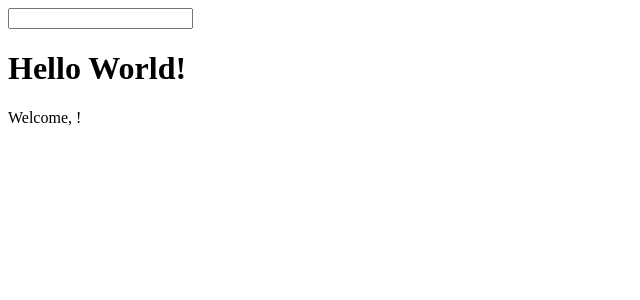
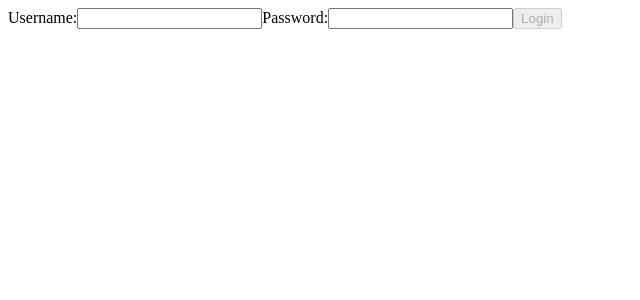
Before and after one commit to Antoniolabbate/COURSE-REACT, a React (Create React App) app in the folder exercise-1/: page / in a window 1280 px wide. Shown: the top 300 px of the page, without its empty margins (0-640 px from the left). Built offline with nearby package versions, Linux system fonts and the light colour scheme.

Commit message:
exercise 21

```diff
--- a/exercise-1/src/App.js
+++ b/exercise-1/src/App.js
@@ -1,9 +1,10 @@
 import React from 'react';
-import InteractiveWelcome from './InteractiveWelcome';
+// import InteractiveWelcome from './InteractiveWelcome';
+import Login from './Login'
  function App(){
   return(
     <>
-      <InteractiveWelcome/>
+      <Login/>
       </>
   )
  }
--- a/exercise-1/src/InteractiveWelcome.jsx
+++ b/exercise-1/src/InteractiveWelcome.jsx
@@ -1,21 +1,22 @@
 
-import React, { useState } from "react";
-import Welcome from "./Welcome";
+// import React, { useState } from "react";
+// import Welcome from "./Welcome";
 
 
-function InteractiveWelcome(){
-    const [name, setName] = useState('');
-    function HandleInputChange(event){
-        // Aggiorna lo stato locale con il valore dell'input dell utente
-        setName(event.target.value)
-    }
-        return(
-            <div>
-                <input type="text" value={name} id="name-input" onChange={HandleInputChange} />
-                <Welcome name={name} />
+// function InteractiveWelcome(){
+//     const [name, setName] = useState('');
+//     function HandleInputChange(event){
+//         // Aggiorna lo stato locale con il valore dell'input dell utente
+//         setName(event.target.value)
+//     }
+//         return(
+//             <div>
+//                 <input type="text" value={name} id="name-input" onChange={HandleInputChange} />
+//                 <button>login</button>
+//                 <Welcome name={name} />
 
-            </div>
-        )
+//             </div>
+//         )
 
-}
-export default InteractiveWelcome;
+// }
+// export default InteractiveWelcome;
--- /dev/null
+++ b/exercise-1/src/Login.jsx
@@ -0,0 +1,43 @@
+import React, { useState } from "react";
+
+function Login({ onLogin }) {
+  const [username, setUsername] = useState("");
+  const [password, setPassword] = useState("");
+  const [isSubmitDisabled, setIsSubmitDisabled] = useState(true);
+
+  function handleUsernameChange(event) {
+    setUsername(event.target.value);
+    checkInputs()
+  }
+
+  function handlePasswordChange(event) {
+    setPassword(event.target.value);
+    checkInputs()
+  }
+
+  function checkInputs() {
+    setIsSubmitDisabled(username === "" || password === "");
+  }
+
+  function handleLogin(event) {
+    event.preventDefault();
+    onLogin({ username, password });
+  }
+
+  return (
+    <form>
+      <label>
+        Username:
+        <input type="text" value={username} onChange={handleUsernameChange} />
+      </label>
+      <label>
+        Password:
+        <input type="password" value={password} onChange={handlePasswordChange} />
+      </label>
+      <button type="submit" disabled={isSubmitDisabled} onClick={handleLogin}>
+        Login
+      </button>
+    </form>
+  );
+}
+export default Login;
--- a/exercise-1/src/index.js
+++ b/exercise-1/src/index.js
@@ -1,7 +1,7 @@
 import React from 'react';
 import ReactDOM from 'react-dom';
 import App from './App';
-import InteractiveWelcome from './InteractiveWelcome';
+// import InteractiveWelcome from './InteractiveWelcome';
 
 ReactDOM.render(
   <App />,
```
